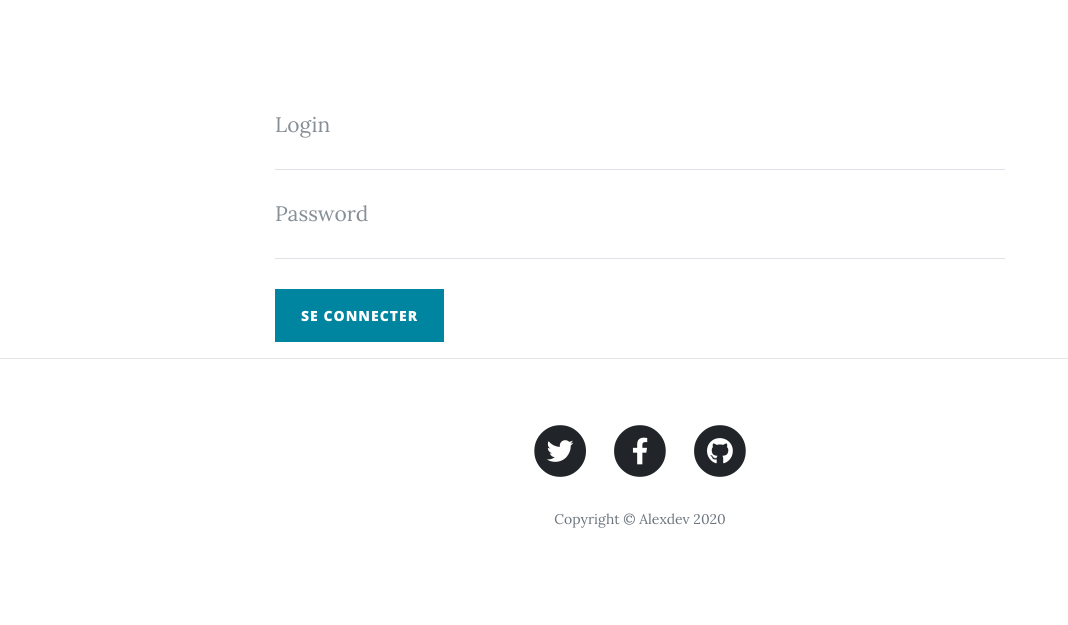
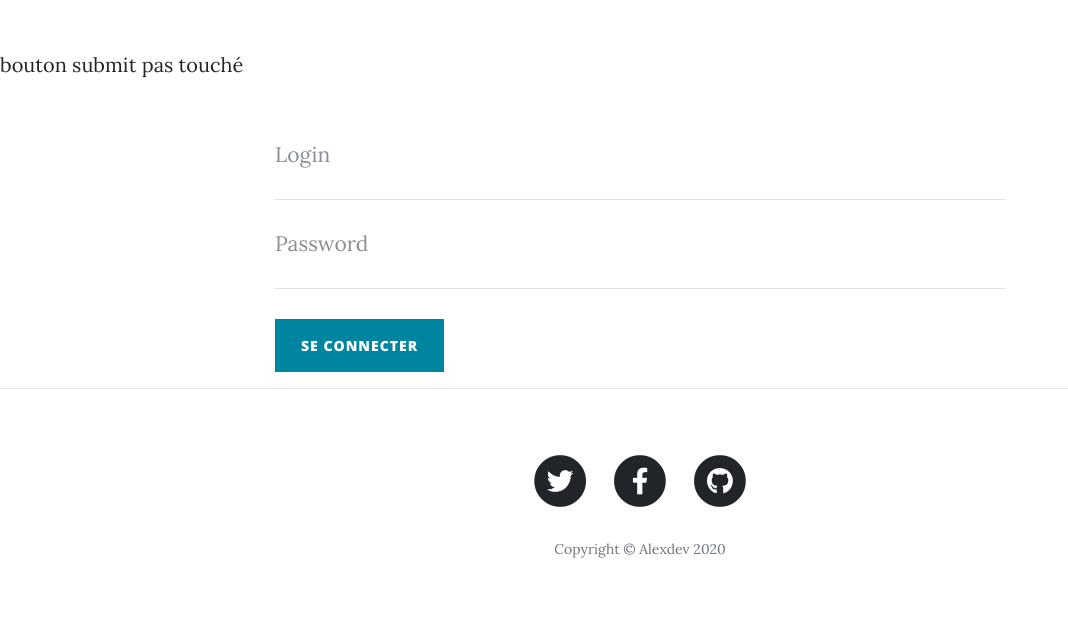
Before and after one commit to alexandre-leroux/discussion, a PHP site: page /pages/connexion.php in a window 1280 px wide. Shown: the part 460-1085 px from the top of the page, without its empty margins (0-1068 px from the left). Before the commit the page ends 988 px from the top, so only its background shows below. Run offline with PHP 8.4, Linux system fonts and the light colour scheme.

Commit message:
connexion presque ok

```diff
--- a/index.php
+++ b/index.php
@@ -11,7 +11,7 @@ $_SESSION['inscription_ok'] = NULL;
   <meta name="description" content="">
   <meta name="author" content="">
 
-  <title>Clean Blog - Start Bootstrap Theme</title>
+  <title>PHOTOPICS - Accueil</title>
 
   <!-- Bootstrap core CSS -->
   <link href="vendor/bootstrap/css/bootstrap.min.css" rel="stylesheet">
--- a/pages/connexion.php
+++ b/pages/connexion.php
@@ -11,7 +11,7 @@ $_SESSION['inscription_ok'] = NULL;
   <meta name="description" content="">
   <meta name="author" content="">
 
-  <title>Clean Blog - Start Bootstrap Theme</title>
+  <title>PHOTOPICS - Connexion</title>
 
   <!-- Bootstrap core CSS -->
   <link href="../vendor/bootstrap/css/bootstrap.min.css" rel="stylesheet">
@@ -31,6 +31,7 @@ $_SESSION['inscription_ok'] = NULL;
   <!-- Navigation -->
   <?php
  include '../includes/nav-non-connecte.php';
+ include '../fonctions/fonctions.php';
  ?>
 
   <!-- Page Header -->
@@ -51,12 +52,60 @@ $_SESSION['inscription_ok'] = NULL;
 
   <!-- Main Content -->
 
+<?php
 
+
+    @$login = htmlspecialchars($_POST['login']);
+    @$password = password_hash($_POST['password'], PASSWORD_DEFAULT);
+
+    if ( isset($_POST['submit']))
+
+          {
+              if ($_POST['login'] != NULL AND $_POST['password'] != NULL)
+
+                  {
+
+
+                    connection_bdd();
+                    $bdd = connection_bdd();
+                    $requete = $bdd->prepare('SELECT * FROM utilisateurs WHERE login = :login');
+                    $requete->execute(array('login' => $_POST['login']));
+                    $données_utilisateur = $requete->fetch();
+                    $bdd = NULL;
+
+                    // echo '<pre>';
+                    // print_r($données_utilisateur) ;
+                    // echo '</pre>';
+
+                        if ( $login == @$données_utilisateur['login'] AND password_verify($_POST['password'], $données_utilisateur['password'] ) )
+                        {
+                          echo ' tout est ok, login et mdp';
+                        }
+                        else { echo 'Erreur de login ou de mot de passe';}
+
+
+                  }
+
+              else {echo 'veuillez tout remplir';}
+
+          }
+    else
+
+          {
+
+            echo 'bouton submit pas touché';
+          }
+
+
+?>
+
+
+<!-- ---------------------------- formulaire html ------------------------------------------- -->
   <div class="container">
     <div class="row">
       <div class="col-lg-8 col-md-10 mx-auto">
 
-        <form name="sentMessage" id="contactForm" novalidate>
+        <form name="connexion"  action="connexion.php" method="post">
           <p class=" text-center text-primary">
             <?php if ( isset($_SESSION['inscription_ok']))
                   {
@@ -67,7 +116,7 @@ $_SESSION['inscription_ok'] = NULL;
           <div class="control-group">
             <div class="form-group floating-label-form-group controls">
               <label>Login</label>
-              <input type="text" class="form-control" placeholder="Login" id="Login" required data-validation-required-message="Veuillez saisir votre login.">
+              <input type="text" class="form-control" placeholder="Login"  name="login"  data-validation-required-message="Veuillez saisir votre login.">
               <p class="help-block text-danger"></p>
             </div>
           </div>
@@ -75,7 +124,7 @@ $_SESSION['inscription_ok'] = NULL;
           <div class="control-group">
             <div class="form-group col-xs-12 floating-label-form-group controls">
               <label>Password</label>
-              <input type="password" class="form-control" placeholder="Password" id="password" required data-validation-required-message="Veuillez saisir votre mot de passe.">
+              <input type="password" class="form-control" placeholder="Password" name="password"  data-validation-required-message="Veuillez saisir votre mot de passe.">
               <p class="help-block text-danger"></p>
             </div>
           </div>
@@ -83,7 +132,7 @@ $_SESSION['inscription_ok'] = NULL;
           <br>
 
           <div id="success"></div>
-          <button type="submit" class="btn btn-primary" id="sendMessageButton">Se connecter</button>
+          <button type="submit" name="submit" class="btn btn-primary" id="sendMessageButton">Se connecter</button>
         </form>
       </div>
     </div>
--- a/pages/discussion.php
+++ b/pages/discussion.php
@@ -11,7 +11,7 @@ $_SESSION['inscription_ok'] = NULL;
   <meta name="description" content="">
   <meta name="author" content="">
 
-  <title>Clean Blog - Start Bootstrap Theme</title>
+  <title>PHOTOPICS - Discussion</title>
 
   <!-- Bootstrap core CSS -->
   <link href="../vendor/bootstrap/css/bootstrap.min.css" rel="stylesheet">
--- a/pages/inscription.php
+++ b/pages/inscription.php
@@ -8,7 +8,7 @@
   <meta name="description" content="">
   <meta name="author" content="">
 
-  <title>Clean Blog - Start Bootstrap Theme</title>
+  <title>PHOTOPICS - Inscription</title>
 
   <!-- Bootstrap core CSS -->
   <link href="../vendor/bootstrap/css/bootstrap.min.css" rel="stylesheet">
--- a/pages/profil.php
+++ b/pages/profil.php
@@ -11,7 +11,7 @@ $_SESSION['inscription_ok'] = NULL;
   <meta name="description" content="">
   <meta name="author" content="">
 
-  <title>Clean Blog - Start Bootstrap Theme</title>
+  <title>PHOTOPICS - Profil</title>
 
   <!-- Bootstrap core CSS -->
   <link href="../vendor/bootstrap/css/bootstrap.min.css" rel="stylesheet">
```
